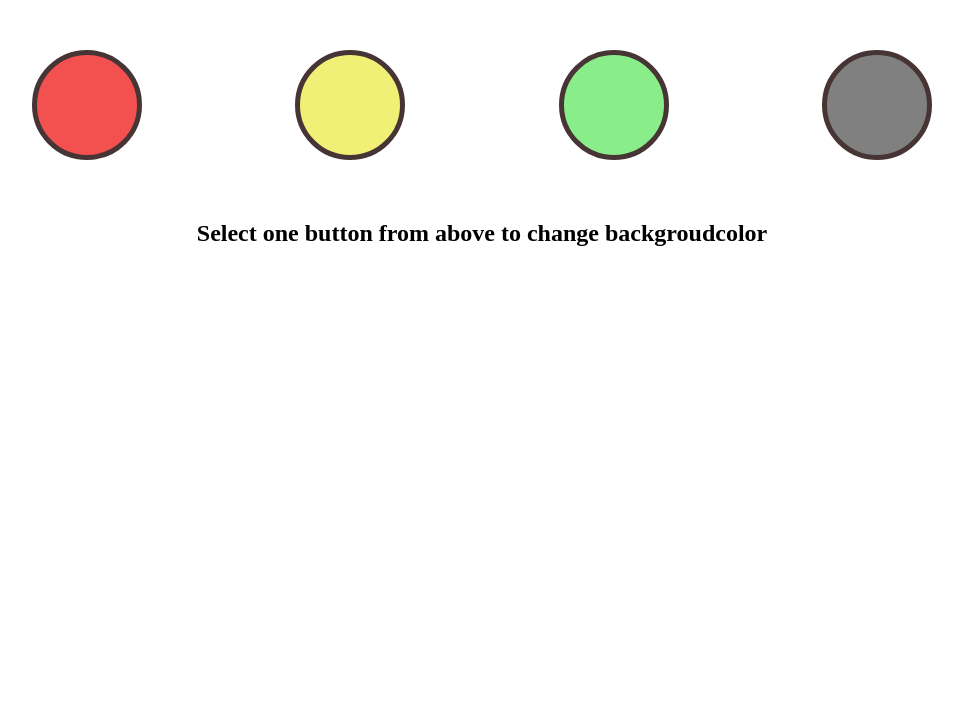
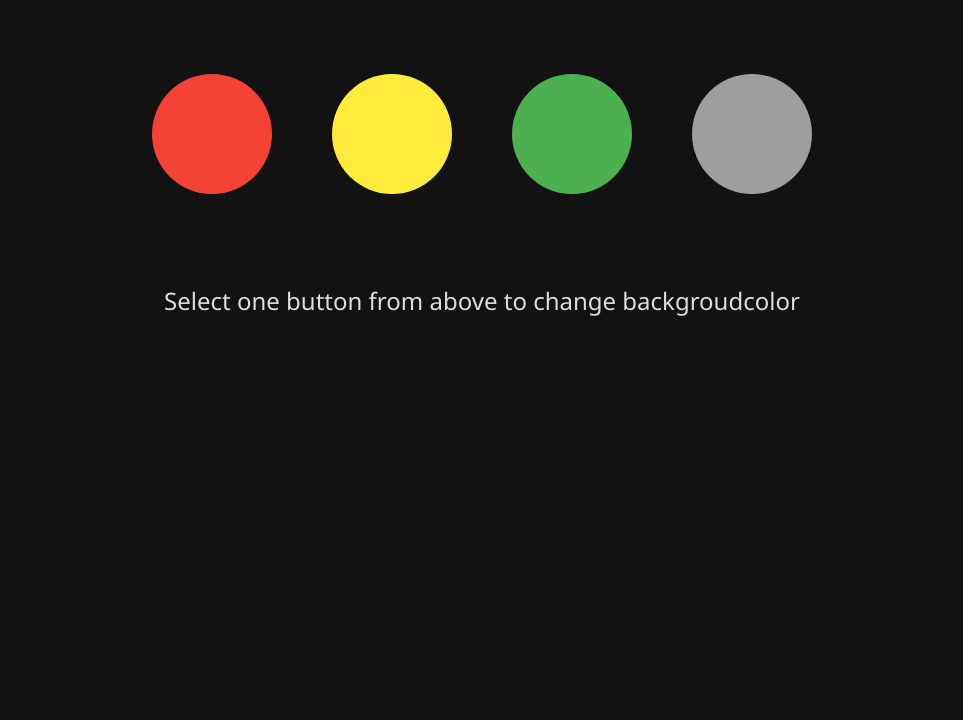
Before and after one commit to ASK3002/BASIC_PROJECTS_HTML_CSS_JS, a plain HTML site: page Project1_ChangeBgButton/main.html in a window 1280 px wide. Shown: the part 80-800 px from the top of the page, without its empty margins (158-1121 px from the left). Drawn offline with Linux system fonts and the light colour scheme.

Commit message:
Update main.css

```diff
--- a/Project1_ChangeBgButton/main.css
+++ b/Project1_ChangeBgButton/main.css
@@ -1,33 +1,74 @@
-h1{
+body {
+    background-color: #121212;  /* Dark background */
+    margin: 0;
+    padding: 0;
+    font-family: 'Segoe UI', Tahoma, Geneva, Verdana, sans-serif;
+    color: #eee;
+}
+
+h1 {
     text-align: center;
+    color: #eee;
+    margin-bottom: 50px;
+    font-weight: 600;
 }
 
 .buttons {
     display: flex;
-    justify-content: space-between; /* Spaces out the buttons evenly */
-    width: 1000px; /* Set the width of the buttons container */
+    justify-content: center;
+    gap: 60px;
+    width: 1000px;
     height: 200px;
-    margin: 0 auto; /* Center the container horizontally */
+    margin: 0 auto;
+    align-items: center;
 }
-.button{
-    border: solid, 5px , rgb(71, 53, 53) ;
-    height:100px;
-    width: 100px;
+
+.button {
+    height: 120px;
+    width: 120px;
     border-radius: 50%;
-    margin:50px;
+    cursor: pointer;
+    border: none;
+    transition: transform 0.3s ease;
 }
-#red{
- background-color: rgb(243, 80, 80);
+
+/* Solid colored buttons with no shadow */
+
+#red {
+    background-color: #F44336; /* bright red */
 }
-#yellow{
-    background-color: rgb(240, 240, 118);
+
+#red:hover {
+    transform: scale(1.2);
 }
-#green{
-    background-color: rgb(137, 238, 137);
+
+#yellow {
+    background-color: #FFEB3B; /* bright yellow */
 }
-#grey{
-    background-color: grey;
+
+#yellow:hover {
+    transform: scale(1.2);
 }
-h2{
+
+#green {
+    background-color: #4CAF50; /* bright green */
+}
+
+#green:hover {
+    transform: scale(1.2);
+}
+
+#grey {
+    background-color: #9E9E9E; /* grey */
+}
+
+#grey:hover {
+    transform: scale(1.2);
+}
+
+h2 {
     text-align: center;
+    color: #ddd;
+    margin-top: 50px;
+    font-weight: 500;
 }
```
